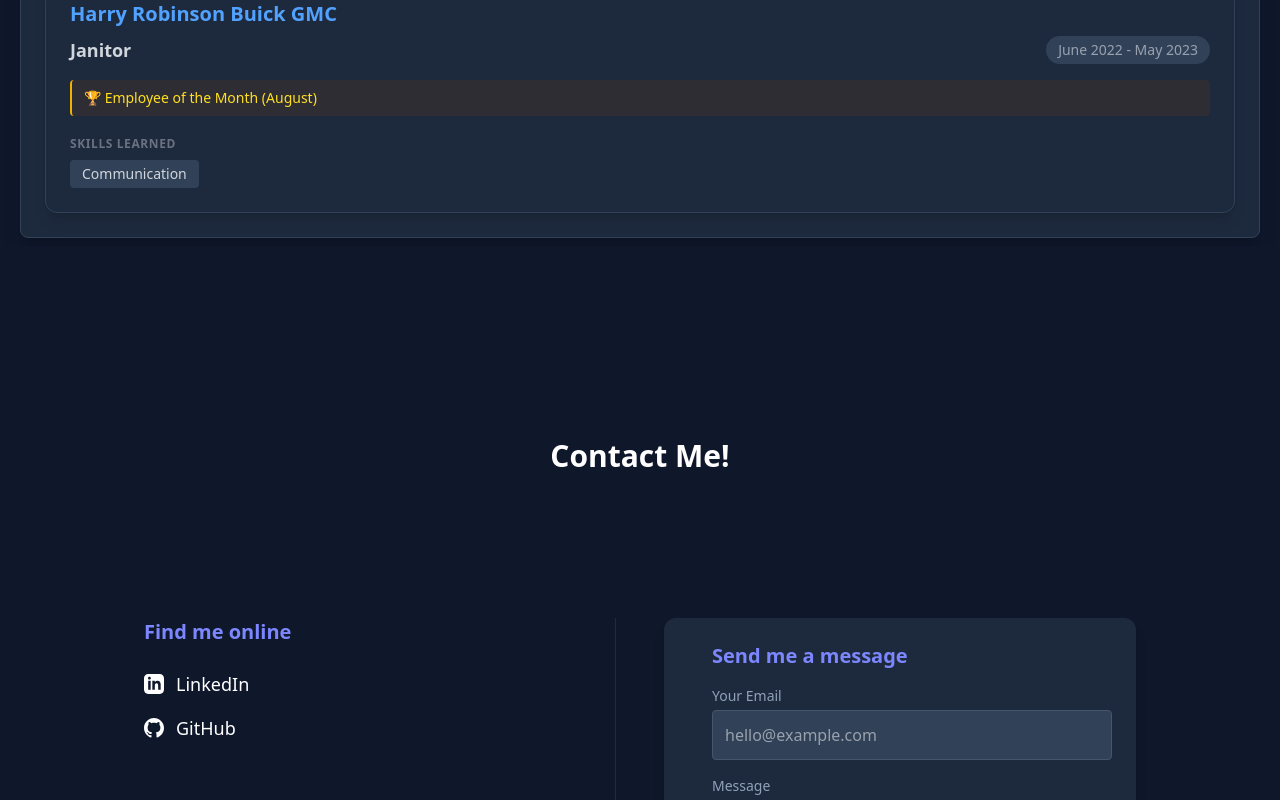
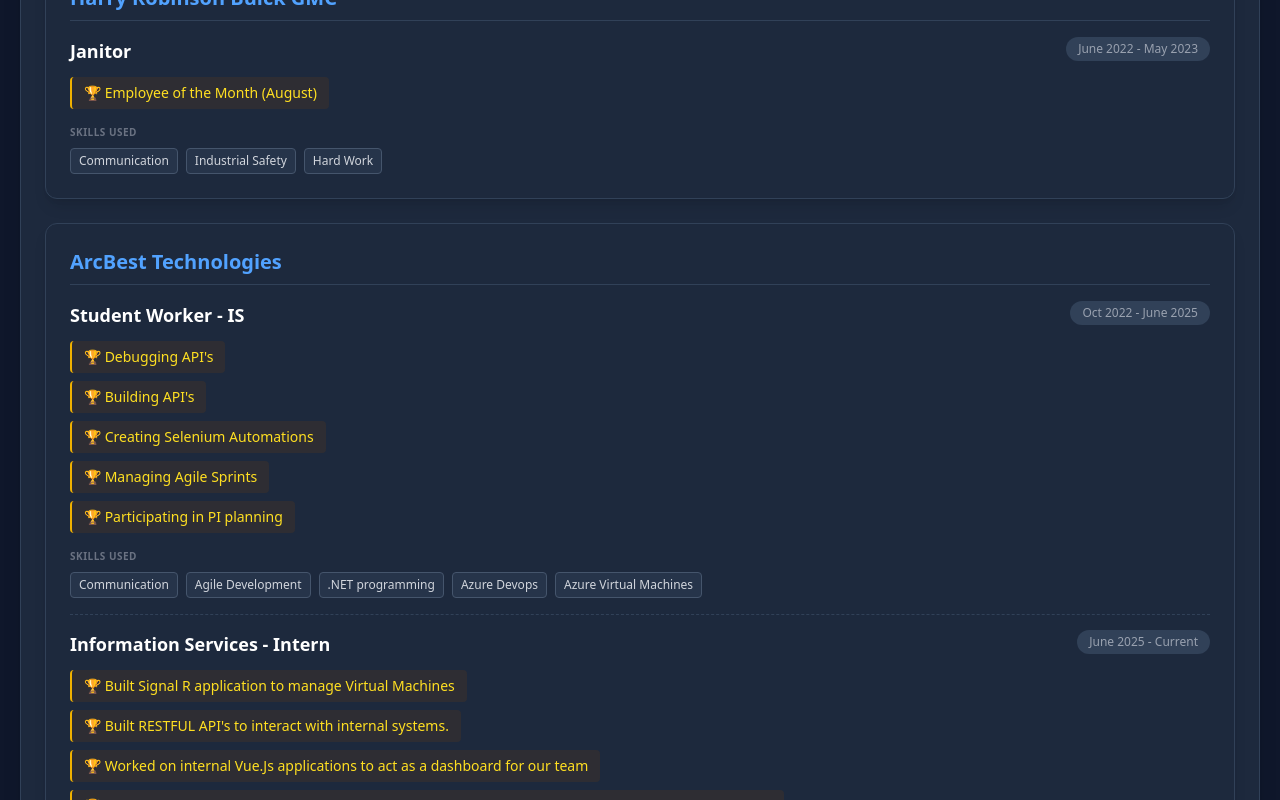
Before and after one commit to Slummybell23/ReactPortfolio, a React (Vite) app: page / in a window 1280 px wide. Shown: the part 2900-3700 px from the top of the page. Built offline with nearby package versions, Linux system fonts and the light colour scheme.

Commit message:
Created Work History.

```diff
--- a/src/components/WorkHistory/WorkHistory.jsx
+++ b/src/components/WorkHistory/WorkHistory.jsx
@@ -1,21 +1,49 @@
 import React from 'react';
-// import "./workHistory.css" // You can likely remove this now if you use the classes below
 
 const HISTORY = [
     {
         id: 1,
         company: "Harry Robinson Buick GMC",
-        role: "Janitor",
+        roles: [
+            {
+                id: "r1",
+                title: "Janitor",
                 date: "June 2022 - May 2023",
-        accolade: "Employee of the Month (August)",
-        skills: ["Communication"]
+                accolades: ["Employee of the Month (August)"],
+                skills: ["Communication", "Industrial Safety", "Hard Work"]
             }
+        ]
+    },
+    {
+        id: 2,
+        company: "ArcBest Technologies",
+        roles: [
+            {
+                id: "r1",
+                title: "Student Worker - IS",
+                date: "Oct 2022 - June 2025",
+                accolades: ["Debugging API's", "Building API's", "Creating Selenium Automations", "Managing Agile Sprints", "Participating in PI planning"],
+                skills: ["Communication", "Agile Development", ".NET programming", "Azure Devops", "Azure Virtual Machines"]
+            },
+            {
+                id: "r2",
+                title: "Information Services - Intern",
+                date: "June 2025 - Current",
+                accolades: ["Built Signal R application to manage Virtual Machines",
+                    "Built RESTFUL API's to interact with internal systems.",
+                    "Worked on internal Vue.Js applications to act as a dashboard for our team",
+                    "Used Azure Devops to act as our Git repository, deployment utility, and assigning tasks during sprints."],
+                skills: ["All existing skills under Student Worker - IS", "Octopus Deploy", "Javascript", "Vue Js"]
+            }
+        ]
+    }
+
 ];
 
 function WorkHistory() {
     return (
         <section className="card mx-5">
-            <h2 className="section-title">
+            <h2 className="section-title text-2xl font-bold mb-6">
                 Work History
             </h2>
 
@@ -25,36 +53,47 @@
                         key={job.id}
                         className="bg-slate-800 rounded-xl p-6 border border-slate-700 shadow-lg"
                     >
-                        {/* Header: Company Name */}
-                        <h3 className="text-xl font-bold text-blue-400 mb-2">
+                        <h3 className="text-xl font-bold text-blue-400 mb-4 border-b border-slate-700 pb-2">
                             {job.company}
                         </h3>
 
-                        {/* Role & Date Row */}
-                        <div className="flex justify-between items-start mb-4 text-gray-300">
-                            <span className="font-semibold text-lg">{job.role}</span>
-                            <span className="text-sm bg-slate-700 px-3 py-1 rounded-full text-gray-400 whitespace-nowrap">
-                {job.date}
+                        <div className="flex flex-col gap-8">
+                            {job.roles.map((role, index) => (
+                                <div key={role.id} className="relative">
+                                    {index > 0 && (
+                                        <div className="absolute -top-4 left-0 right-0 border-t border-slate-700 border-dashed" />
+                                    )}
+
+                                    <div className="flex flex-col sm:flex-row sm:justify-between sm:items-start mb-3 text-gray-300 gap-2">
+                                        <span className="font-semibold text-lg text-white">
+                                            {role.title}
+                                        </span>
+                                        <span className="text-xs bg-slate-700 px-3 py-1 rounded-full text-gray-400 whitespace-nowrap w-fit">
+                                            {role.date}
                                         </span>
                                     </div>
 
-                        {/* Accolades (Only renders if one exists) */}
-                        {job.accolade && (
-                            <div className="mb-5 text-sm text-yellow-300 bg-yellow-900/20 py-2 px-3 rounded border-l-2 border-yellow-500">
-                                🏆 {job.accolade}
+                                    {role.accolades && role.accolades.length > 0 && (
+                                        <div className="mb-4">
+                                            <div className="flex flex-col gap-2">
+                                                {role.accolades.map((accolade, i) => (
+                                                    <div key={i} className="text-sm text-yellow-300 bg-yellow-900/20 py-1.5 px-3 rounded border-l-2 border-yellow-500 w-fit">
+                                                        🏆 {accolade}
+                                                    </div>
+                                                ))}
+                                            </div>
                                         </div>
                                     )}
 
-                        {/* Skills Section */}
                                     <div>
-                            <div className="text-xs uppercase tracking-wider text-gray-500 font-bold mb-2">
-                                Skills Learned
+                                        <div className="text-[10px] uppercase tracking-wider text-gray-500 font-bold mb-2">
+                                            Skills Used
                                         </div>
                                         <div className="flex flex-wrap gap-2">
-                                {job.skills.map((skill, index) => (
+                                            {role.skills.map((skill, i) => (
                                                 <span
-                                        key={index}
-                                        className="px-3 py-1 bg-slate-700 text-gray-300 text-sm rounded hover:bg-slate-600 transition-colors"
+                                                    key={i}
+                                                    className="px-2 py-1 bg-slate-700/50 border border-slate-600 text-gray-300 text-xs rounded hover:bg-slate-600 transition-colors"
                                                 >
                                                     {skill}
                                                 </span>
@@ -64,6 +103,9 @@
                                 </div>
                             ))}
                         </div>
+                    </div>
+                ))}
+            </div>
         </section>
     );
 }
--- a/src/components/WorkHistory/workHistory.css
+++ b/src/components/WorkHistory/workHistory.css
@@ -14,11 +14,6 @@
     px-2 py-1 rounded-lg
     text-[10px] font-bold tracking-wide uppercase
     bg-amber-50 text-amber-700
-    /*border border-amber-400*/
-    /*shadow-[0_0_10px_rgba(251,191,36,0.4)]*/
-    /*hover:shadow-[0_0_15px_rgba(251,191,36,0.6)]*/
-    /*transition-shadow duration-300*/
-
 }
 
 .skills-learned {
```
Also changed, not shown: src/components/Education/Education.jsx (added). Lines whose indentation alone changed are shown as unchanged.
